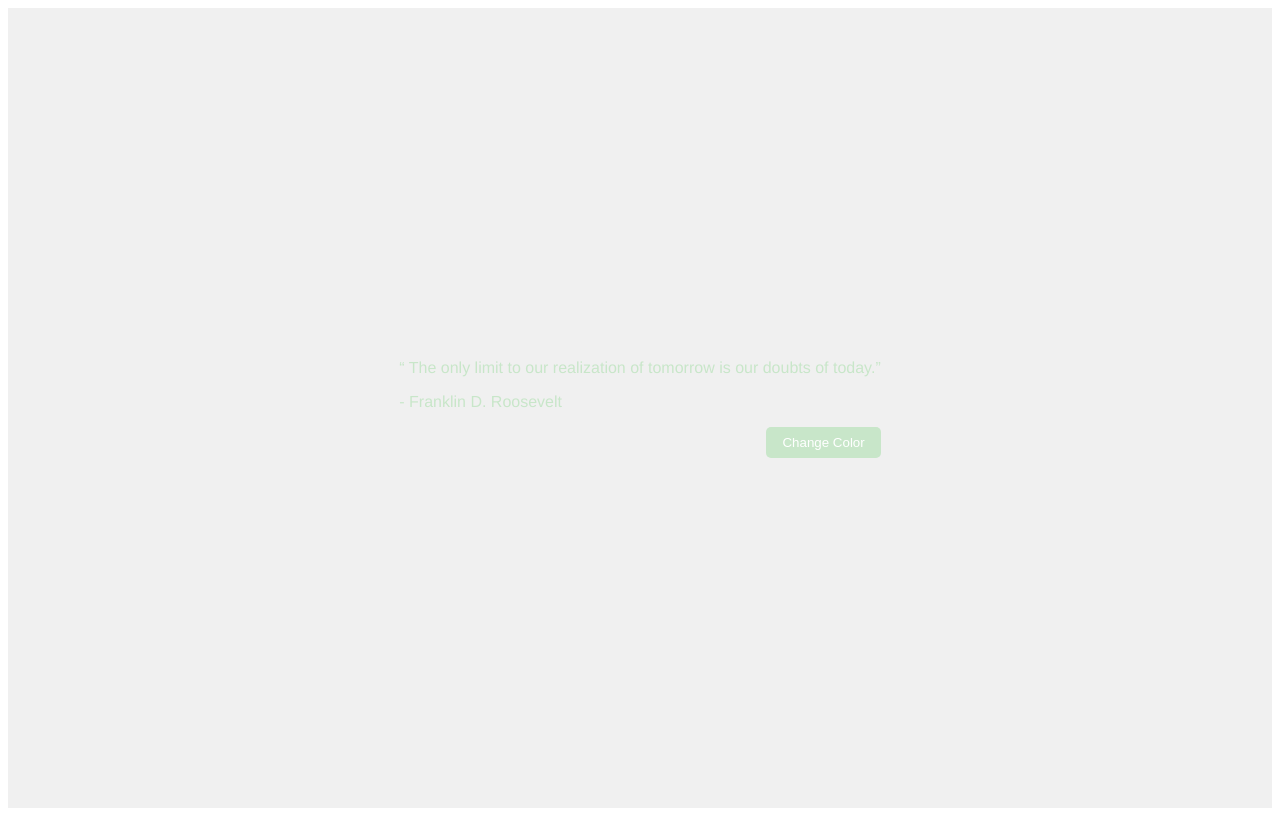
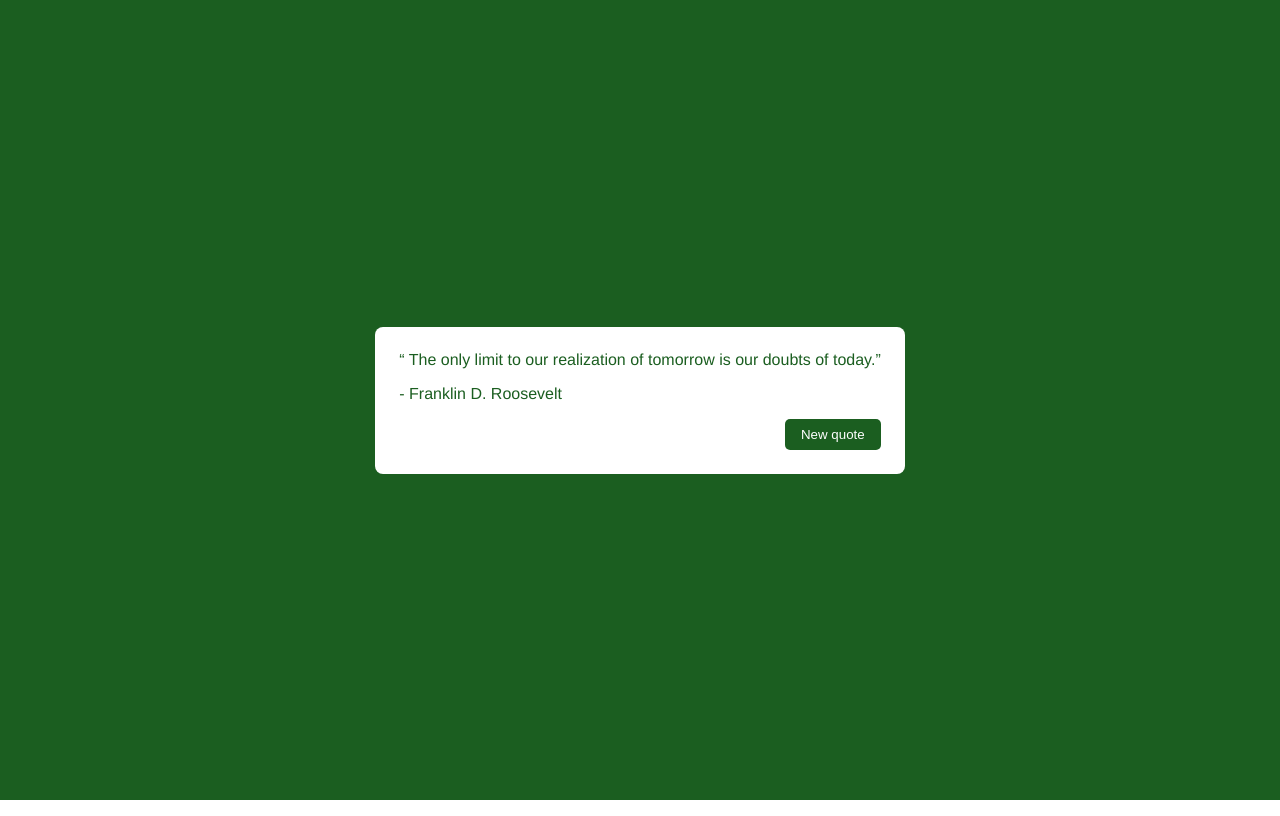
Before and after one commit to Izakiel81/vue-random-quote-generator, a Vue app: page / in a window 1280 px wide. Built offline with nearby package versions, Linux system fonts and the light colour scheme.

Commit message:
Styling improvement

```diff
--- a/src/App.vue
+++ b/src/App.vue
@@ -1,15 +1,23 @@
 <script setup>
 import QuoteComponent from './components/QuoteComponent.vue';
+import { ref } from 'vue';
 
+const colors = ["#B71C1C", "#880E4F", "#4A148C", "#311B92", "#1A237E", "#0D47A1", "#01579B", "#006064", "#004D40", "#1B5E20", "#33691E", "#827717", "#F57F17", "#FF6F00", "#E65100", "#BF360C"]
+const currentColor = ref(colors[Math.floor(Math.random() * colors.length)])
+
+function getRandomColor() {
+  currentColor.value = colors[Math.floor(Math.random() * colors.length)];
+}
 </script>
 
 <template>
-  <div id="app" :style="{backgroundColor: '#f0f0f0'}">
-    <QuoteComponent />
+  <div id="app" :style="{backgroundColor: currentColor}">
+    <QuoteComponent @colorChange="getRandomColor" :currentColor="currentColor" />
   </div>
 </template>
 
-<style scoped>
+<style>
+
 #app {
   font-family: Avenir, Helvetica, Arial, sans-serif;
   -webkit-font-smoothing: antialiased;
@@ -18,7 +26,11 @@
   display: flex;
   justify-content: center;
   align-items: center;
+
+  width: 100%;
   height: 100vh;
+
+  transition: backgroundColor 0.3s ease;
 }
 *{
   margin: 0;
--- a/src/components/QuoteComponent.vue
+++ b/src/components/QuoteComponent.vue
@@ -1,14 +1,10 @@
 <script setup>
-import { ref, defineEmits } from 'vue';
+import { ref } from 'vue';
 const emit = defineEmits(['colorChange']);
-const colors = ['#FFCDD2', '#F8BBD0', '#E1BEE7', '#D1C4E9', '#C5CAE9', '#BBDEFB', '#B3E5FC', '#B2EBF2', '#B2DFDB', '#C8E6C9', '#DCEDC8', '#F0F4C3', '#FFF9C4', '#FFECB3', '#FFE0B2', '#FFCCBC'];
-const currentColor = ref(colors[Math.floor(Math.random() * colors.length)])
-function getRandomColor() {
-  currentColor.value = colors[Math.floor(Math.random() * colors.length)];
-}
+defineProps({currentColor: String})
+const quote = ref(null)
 function newQuote() {
-  getRandomColor();
-  emit('colorChange', currentColor.value);
+  emit('colorChange');
 }
 </script>
 <template>
@@ -16,7 +12,7 @@
     <blockquote :style="{color: currentColor}">
       <p> The only limit to our realization of tomorrow is our doubts of today.</p>
       <footer>- Franklin D. Roosevelt</footer>
-      <button :style="{backgroundColor: currentColor}" @click="newQuote">Change Color</button>
+      <button :style="{backgroundColor: currentColor}" @click="newQuote">New quote</button>
     </blockquote>
   </div>
 </template>
@@ -34,6 +30,9 @@
 
   padding: 1.5rem;
   max-width: 600px;
+  background-color: white;
+
+  border-radius: 8px;
 }
 blockquote p {
   margin: 0;
```
